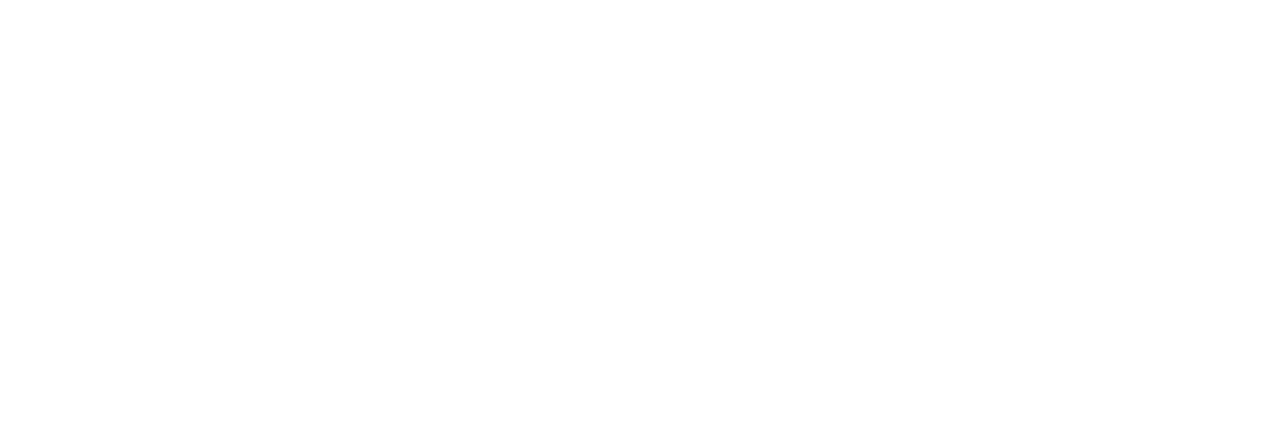
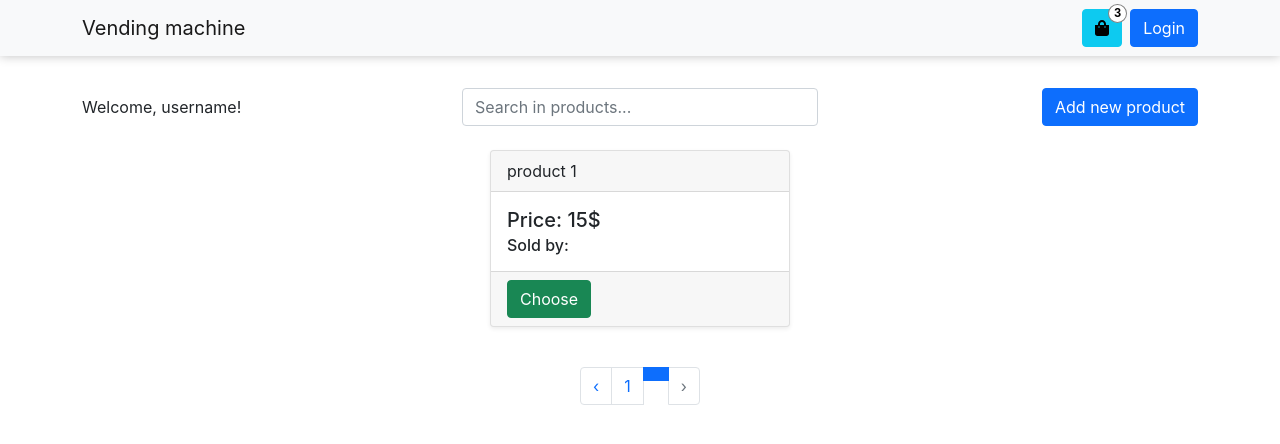
Before and after one commit to koppandiatt/mvp-vending-machine, a React (Create React App) app in the folder client/: page / in a window 1280 px wide. Shown: the top 444 px of the page. Built offline with nearby package versions, Linux system fonts and the light colour scheme.

Commit message:
create base structure

```diff
--- a/client/src/assets/index.css
+++ b/client/src/assets/index.css
@@ -0,0 +1,57 @@
+body {
+    margin: 0;
+    font-family: -apple-system, BlinkMacSystemFont, 'Segoe UI', 'Roboto', 'Oxygen',
+        'Ubuntu', 'Cantarell', 'Fira Sans', 'Droid Sans', 'Helvetica Neue',
+        sans-serif;
+    -webkit-font-smoothing: antialiased;
+    -moz-osx-font-smoothing: grayscale;
+}
+
+code {
+    font-family: source-code-pro, Menlo, Monaco, Consolas, 'Courier New',
+        monospace;
+}
+
+nav {
+    box-shadow: 0 0 10px rgba(0, 0, 0, 0.25);
+    display: flex;
+    justify-content: space-between;
+    align-items: center;
+}
+
+nav>.logo {
+    text-decoration: none;
+    padding: 0.5rem 2rem;
+    font-style: italic;
+    font-size: 1.8rem;
+    font-family: 'Franklin Gothic Medium', 'Arial Narrow', Arial, sans-serif;
+}
+
+.product-container {
+    display: flex;
+    flex-wrap: wrap;
+    justify-content: space-evenly;
+
+}
+
+.cart-badge {
+    position: absolute;
+    top: -6px;
+    right: -6px;
+    font-size: 0.7rem;
+    font-weight: bold;
+    min-width: 19px;
+    background-color: white;
+    border: 1px solid gray;
+    border-radius: 50%;
+}
+
+.btn:focus, .form-control:focus, .page-link:focus {
+    box-shadow: none !important;
+}
+
+@media (max-width: 575.98px) {
+    .order-xs-last {
+        order: 6 !important;
+    }
+}
--- /dev/null
+++ b/client/src/components/NavigationBar.jsx
@@ -0,0 +1,25 @@
+import React from "react";
+import { Button, Container, Nav, Navbar } from "react-bootstrap";
+import { FontAwesomeIcon } from "@fortawesome/react-fontawesome";
+import * as fas from "@fortawesome/free-solid-svg-icons";
+
+const NavigationBar = () => {
+  return (
+    <>
+      <Navbar bg="light">
+        <Container>
+          <Navbar.Brand href="/">Vending machine</Navbar.Brand>
+          <Nav>
+            <Button variant="info" className="me-2 position-relative">
+              <span className="cart-badge">3</span>
+              <FontAwesomeIcon icon={fas.faShoppingBag} />
+            </Button>
+            <Button>Login</Button>
+          </Nav>
+        </Container>
+      </Navbar>
+    </>
+  );
+};
+
+export default NavigationBar;
--- /dev/null
+++ b/client/src/components/SideBar.jsx
@@ -0,0 +1,15 @@
+import React from "react";
+import { Offcanvas } from "react-bootstrap";
+
+const SideBar = () => {
+  return (
+    <Offcanvas placement="end" scroll={true}>
+      <Offcanvas.Header closeButton>
+        <Offcanvas.Title>Checkout</Offcanvas.Title>
+      </Offcanvas.Header>
+      <Offcanvas.Body></Offcanvas.Body>
+    </Offcanvas>
+  );
+};
+
+export default SideBar;
--- /dev/null
+++ b/client/src/components/product/Paginate.jsx
@@ -0,0 +1,79 @@
+import { Col, Pagination, Row } from "react-bootstrap";
+
+const Paginate = ({ currentPage, totalPages, choosePage, ...props }) => {
+  const disableFirst = currentPage === 1;
+  const disableLast = currentPage === totalPages;
+
+  return (
+    <Row className="mt-3">
+      <Col>
+        <Pagination {...props}>
+          <Pagination.Prev
+            onClick={() => choosePage(currentPage - 1)}
+            disabled={disableFirst}
+          />
+
+          <Pagination.Item
+            onClick={() => choosePage(1)}
+            active={currentPage === 1}
+          >
+            {1}
+          </Pagination.Item>
+
+          {totalPages > 4 && currentPage > 3 && (
+            <Pagination.Ellipsis disabled />
+          )}
+
+          {totalPages > 3 && currentPage > 3 && (
+            <Pagination.Item onClick={() => choosePage(currentPage - 2)}>
+              {currentPage - 2}
+            </Pagination.Item>
+          )}
+
+          {currentPage > 2 && (
+            <Pagination.Item onClick={() => choosePage(currentPage - 1)}>
+              {currentPage - 1}
+            </Pagination.Item>
+          )}
+
+          {currentPage > 1 && currentPage < totalPages && (
+            <Pagination.Item
+              active={currentPage > 1}
+              onClick={() => choosePage(currentPage)}
+            >
+              {currentPage}
+            </Pagination.Item>
+          )}
+
+          {currentPage < totalPages - 1 && (
+            <Pagination.Item onClick={() => choosePage(currentPage + 1)}>
+              {currentPage + 1}
+            </Pagination.Item>
+          )}
+
+          {totalPages > 3 && currentPage < totalPages - 2 && (
+            <Pagination.Item onClick={() => choosePage(currentPage + 2)}>
+              {currentPage + 2}
+            </Pagination.Item>
+          )}
+
+          {currentPage < totalPages - 3 && <Pagination.Ellipsis disabled />}
+
+          <Pagination.Item
+            onClick={() => choosePage(totalPages)}
+            active={currentPage === totalPages}
+          >
+            {totalPages}
+          </Pagination.Item>
+
+          <Pagination.Next
+            onClick={() => choosePage(currentPage + 1)}
+            disabled={disableLast}
+          />
+        </Pagination>
+      </Col>
+    </Row>
+  );
+};
+
+export default Paginate;
--- /dev/null
+++ b/client/src/components/product/ProductList.jsx
@@ -0,0 +1,28 @@
+import React from "react";
+
+import Paginate from "./Paginate";
+import SingleProduct from "./SingleProduct";
+import TopBar from "./TopBar";
+
+const PRODUCT = {
+  productName: "product 1",
+  cost: 15,
+  amountAvailable: 10,
+  seller: {
+    name: "seller",
+  },
+};
+
+const ProductList = () => {
+  return (
+    <>
+      <TopBar />
+
+      <SingleProduct product={PRODUCT} />
+
+      <Paginate className="justify-content-center" />
+    </>
+  );
+};
+
+export default ProductList;
--- /dev/null
+++ b/client/src/components/product/SingleProduct.jsx
@@ -0,0 +1,27 @@
+import React from "react";
+import { Card, Button } from "react-bootstrap";
+
+const SingleProduct = ({ product }) => {
+  return (
+    <div className="product-container">
+      <Card style={{ width: "300px" }} className="shadow-sm mb-4 rounded">
+        <Card.Header>{product.productName}</Card.Header>
+        <Card.Body>
+          <Card.Title>Price: {product.cost}$ </Card.Title>
+          <Card.Subtitle>Sold by: {product.seller.username}</Card.Subtitle>
+        </Card.Body>
+        <Card.Footer>
+          {product.amountAvailable ? (
+            <Button variant="success">Choose</Button>
+          ) : (
+            <Button variant="danger" disabled>
+              Out of stock!
+            </Button>
+          )}
+        </Card.Footer>
+      </Card>
+    </div>
+  );
+};
+
+export default SingleProduct;
--- /dev/null
+++ b/client/src/components/product/TopBar.jsx
@@ -0,0 +1,20 @@
+import React from "react";
+import { Button, Col, FormControl, Row } from "react-bootstrap";
+
+const TopBar = () => {
+  return (
+    <Row className="justify-content-evenly align-items-center mb-4 mt-3 gy-3 ">
+      <Col md="4" xs="6">
+        <span>Welcome, username!</span>
+      </Col>
+      <Col md="4" xs="12" className="order-xs-last">
+        <FormControl type="text" placeholder="Search in products..." />
+      </Col>
+      <Col md="4" xs="6" className="text-end">
+        <Button>Add new product</Button>
+      </Col>
+    </Row>
+  );
+};
+
+export default TopBar;
--- /dev/null
+++ b/client/src/containers/App.jsx
@@ -0,0 +1,22 @@
+import React from "react";
+import { Container } from "react-bootstrap";
+
+import NavigationBar from "./../components/NavigationBar";
+import SideBar from "../components/SideBar";
+import ProductList from "../components/product/ProductList";
+
+function App() {
+  return (
+    <main>
+      <NavigationBar />
+
+      <Container className="mb-5">
+        <ProductList />
+      </Container>
+
+      <SideBar />
+    </main>
+  );
+}
+
+export default App;
--- a/client/src/index.js
+++ b/client/src/index.js
@@ -3,8 +3,11 @@
 
 import "bootstrap/dist/css/bootstrap.min.css";
 import "./assets/index.css";
+import App from "./containers/App";
 
 ReactDOM.render(
-  <React.StrictMode></React.StrictMode>,
+  <React.StrictMode>
+    <App />
+  </React.StrictMode>,
   document.getElementById("root")
 );
```
